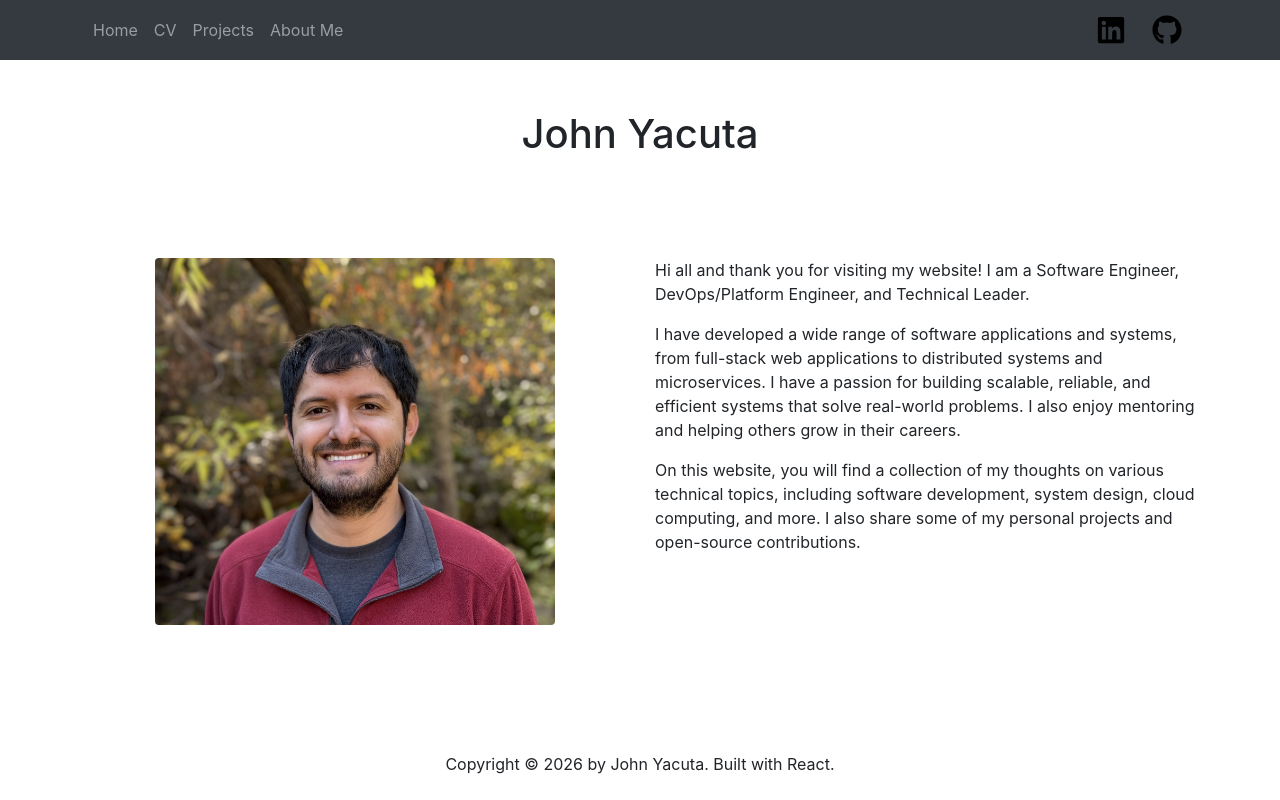
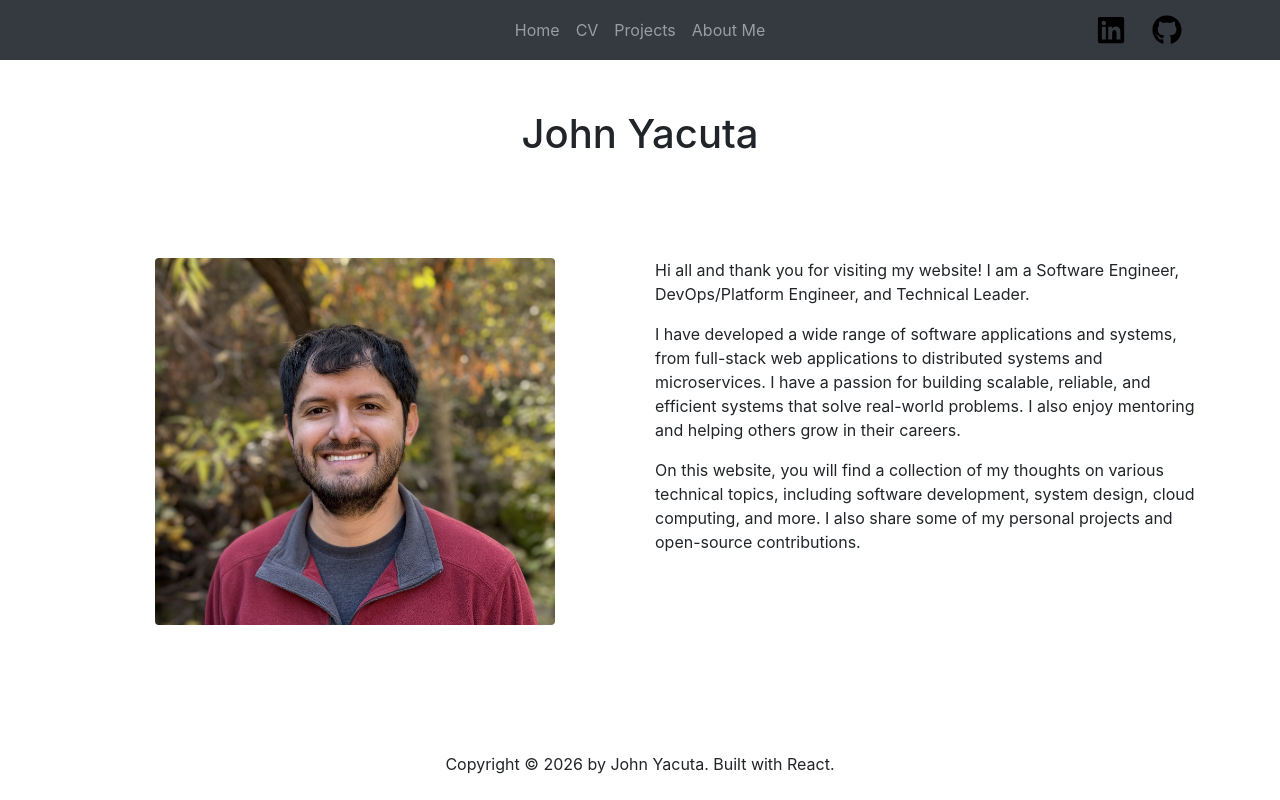
Before and after one commit to johnyacuta/johnyacuta.github.io, a React (Vite) app: page / in a window 1280 px wide. Built offline with nearby package versions, Linux system fonts and the light colour scheme.

Commit message:
Centered navbar components

```diff
--- a/src/App.css
+++ b/src/App.css
@@ -17,6 +17,38 @@
 
 .footer p {
   margin: 0;
+}
+
+.site-navbar .container {
+  position: relative;
+}
+
+.site-navbar-collapse {
+  position: relative;
+}
+
+.site-nav-links {
+  position: absolute;
+  left: 50%;
+  transform: translateX(-50%);
+}
+
+.site-social-links {
+  display: flex;
+  margin-left: auto;
+}
+
+@media (max-width: 991.98px) {
+  .site-nav-links {
+    position: static;
+    transform: none;
+    align-items: center;
+  }
+
+  .site-social-links {
+    justify-content: center;
+    margin: 0;
+  }
 }
 
 .App-logo {
--- a/src/components/navbar/index.jsx
+++ b/src/components/navbar/index.jsx
@@ -7,18 +7,17 @@ import Container from 'react-bootstrap/Container';
 class NavBar extends Component {
   render() {
     return(
-      <Navbar bg="dark" variant="dark" expand="lg">
+      <Navbar bg="dark" variant="dark" expand="lg" className="site-navbar">
         <Container>
           <Navbar.Toggle aria-controls="basic-navbar-nav"/>
-          <Navbar.Collapse id="basic-navbar-nav">
-            <Nav className="me-auto">
+          <Navbar.Collapse id="basic-navbar-nav" className="site-navbar-collapse">
+            <Nav className="site-nav-links">
               <Nav.Link as={Link} to="/home">Home</Nav.Link>
               <Nav.Link as={Link} to="/cv">CV</Nav.Link>
               <Nav.Link as={Link} to="/projects">Projects</Nav.Link>
               <Nav.Link as={Link} to="/about-me">About Me</Nav.Link>
             </Nav>
-          </Navbar.Collapse>
-          <Navbar.Collapse className="justify-content-end">
+            <div className="site-social-links">
               <Button variant="dark" href="https://www.linkedin.com/in/johnyacuta/">
                 <img
                   src="./linkedin-brands.svg"
@@ -35,6 +34,7 @@ class NavBar extends Component {
                   className="d-inline-block align-top"
                   alt="GitHub"/>
               </Button>
+            </div>
           </Navbar.Collapse>
         </Container>
       </Navbar>
```
Lines whose indentation alone changed are shown as unchanged.
